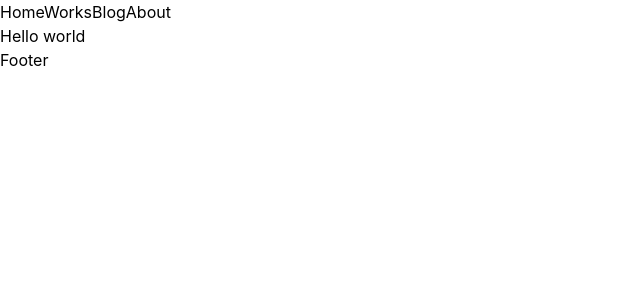
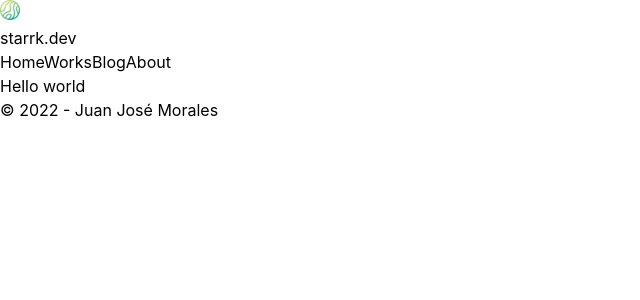
Before and after one commit to mstarrk/starrk.dev, a Next.js app: page / in a window 1280 px wide. Shown: the top 300 px of the page, without its empty margins (0-640 px from the left). Built offline with nearby package versions, Linux system fonts and the light colour scheme.

Commit message:
More routes and smaller components. Placeholder logo added.

```diff
--- a/components/Footer.tsx
+++ b/components/Footer.tsx
@@ -1,3 +1,3 @@
 export default function Footer() {
-  return <h1>Footer</h1>;
+  return <h1> &copy; 2022 - Juan José Morales</h1>;
 }
--- a/components/Layout.tsx
+++ /dev/null
@@ -1,13 +0,0 @@
-import Navbar from "./Navbar";
-import Footer from "./Footer";
-import React from "react";
-
-export default function Layout({ children }: { children: React.ReactNode }) {
-  return (
-    <>
-      <Navbar />
-      <div>{children}</div>
-      <Footer />
-    </>
-  );
-}
--- /dev/null
+++ b/components/Logo.tsx
@@ -0,0 +1,21 @@
+import Link from "next/link";
+import Image from "next/image";
+
+export default function Logo() {
+  const img = "/images/logo.png";
+
+  return (
+    <Link href={"/"}>
+      <span>
+        <Image
+          id="logo"
+          src={img}
+          height={20}
+          width={20}
+          alt={"Website's Logo"}
+        />
+        <p id="logo-title">starrk.dev</p>
+      </span>
+    </Link>
+  );
+}
--- a/components/Navbar.tsx
+++ b/components/Navbar.tsx
@@ -1,12 +1,16 @@
 import Link from "next/link";
+import Logo from "./Logo";
+import ToggleTheme from "./ToggleTheme";
 
 export default function Navbar() {
   return (
-    <ul>
+    <ul id="navbar">
+      <Logo />
       <Link href="/">Home</Link>
       <Link href="/works">Works</Link>
       <Link href="/posts">Blog</Link>
       <Link href="/about">About</Link>
+      <ToggleTheme />
     </ul>
   );
 }
--- /dev/null
+++ b/components/ToggleTheme.tsx
@@ -0,0 +1,5 @@
+export default function ToggleTheme() {
+  return (
+    <div></div> // TODO return toggle icon
+  );
+}
--- a/components/Work.tsx
+++ b/components/Work.tsx
@@ -0,0 +1 @@
+// Work component
--- /dev/null
+++ b/components/layouts/Layout.tsx
@@ -0,0 +1,18 @@
+import Navbar from "../Navbar";
+import Footer from "../Footer";
+import React from "react";
+import Head from "next/head";
+
+export default function Layout({ children }: { children: React.ReactNode }) {
+  return (
+    <>
+      <Head>
+        <meta name="viewport" content="width=device-width, initial-scale=1" />
+        <title>starrk.dev</title>
+      </Head>
+      <Navbar />
+      <div>{children}</div>
+      <Footer />
+    </>
+  );
+}
--- a/pages/_app.tsx
+++ b/pages/_app.tsx
@@ -1,6 +1,6 @@
 import "../styles/globals.css";
 import type { AppProps } from "next/app";
-import Layout from "../components/Layout";
+import Layout from "../components/layouts/Layout";
 
 function MyApp({ Component, pageProps }: AppProps) {
   return (
```
Also changed, not shown: pages/works/[id].tsx (added), pages/works/works.tsx (renamed from pages/works.tsx), public/images/logo.png (added).
